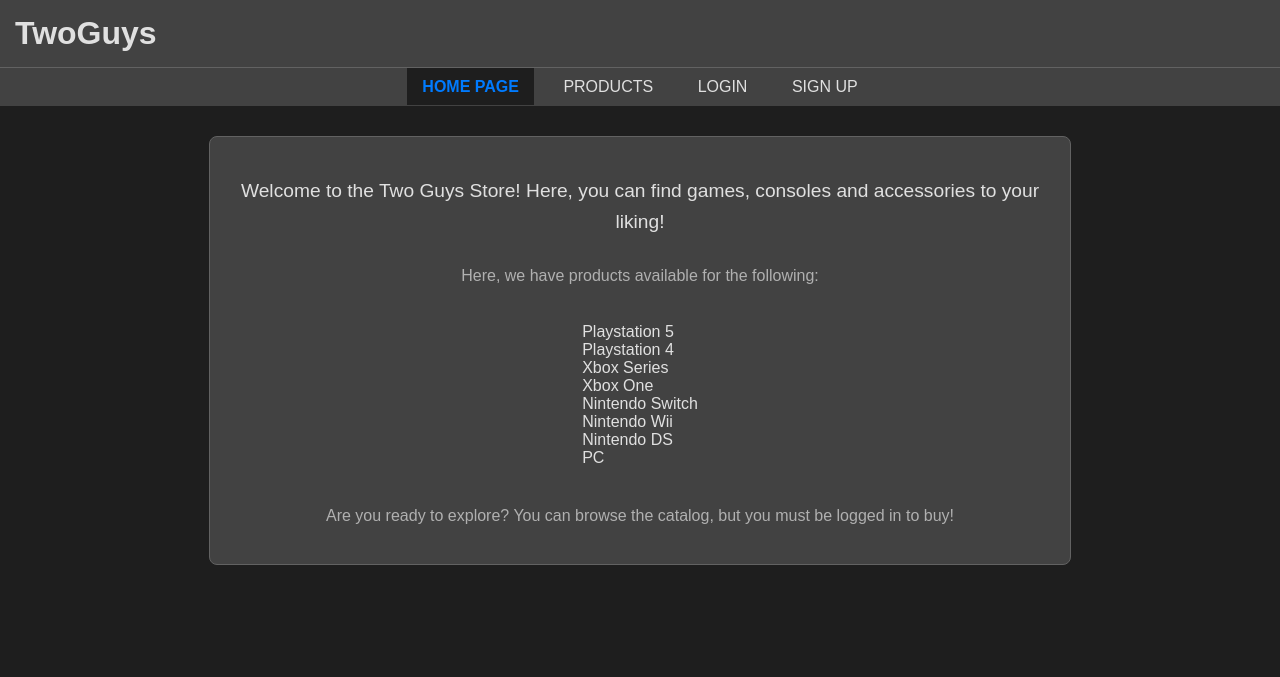
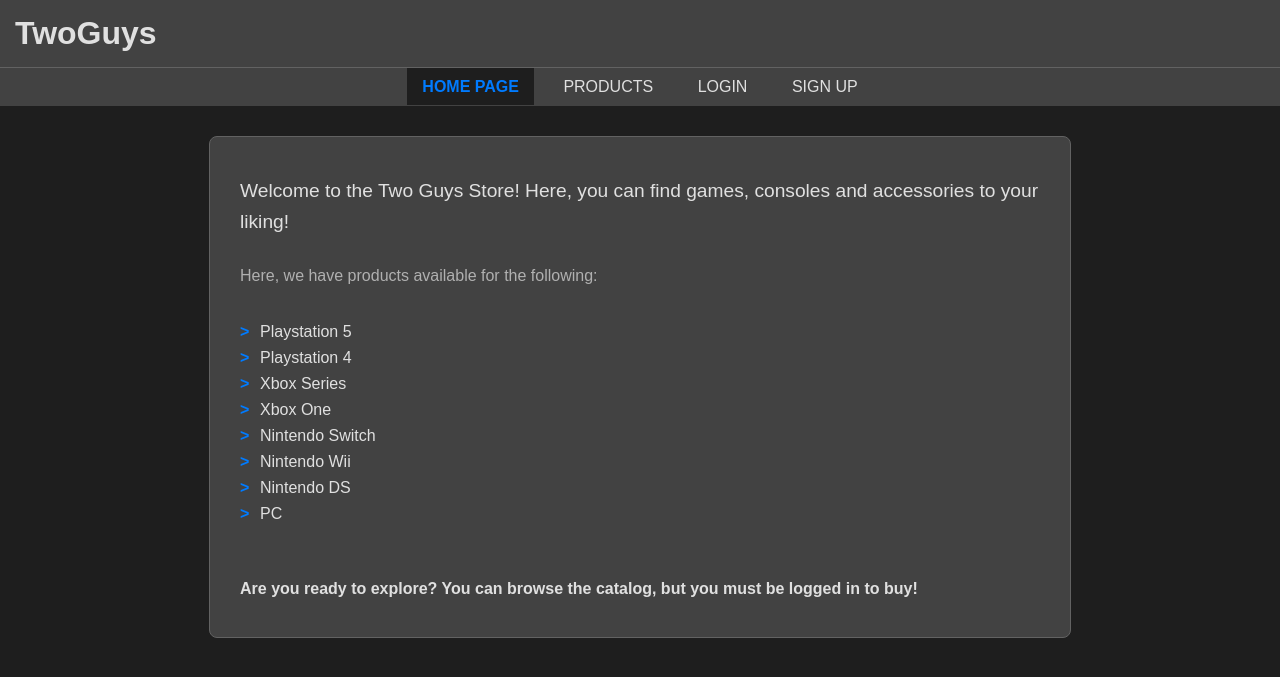
Before and after one commit to finkelEDU/College-Project-Semester-4, a PHP site: page / in a window 1280 px wide. Shown: the top 677 px of the page. Run offline with PHP 8.4, Linux system fonts and the light colour scheme; some libraries are stand-ins or nearby versions.

Commit message:
index page improvements

```diff
--- a/public/css/common.css
+++ b/public/css/common.css
@@ -75,7 +75,6 @@ nav a.active {
     background-color: var(--bg-medium);
     border-radius: 8px;
     border: 1px solid var(--border-light);
-    text-align: center;
 }
 
 .index-content p {
@@ -96,6 +95,31 @@ nav a.active {
     margin: 20px 0;
     display: inline-block;
     text-align: left;
+}
+
+.index-content .platform-list li {
+    margin-bottom: 8px;
+    padding-left: 20px;
+    position: relative;
+    color: var(--text-light);
+}
+
+.index-content .platform-list li::before {
+    content: '>';
+    position: absolute;
+    left: 0;
+    color: var(--accent);
+    font-weight: bold;
+}
+
+.index-content .cta-text {
+    font-weight: bold;
+    margin-top: 25px;
+    color: var(--text-light);
+}
+
+.login-box {
+    width: 300px;
 }
 
 .product-container {
```
